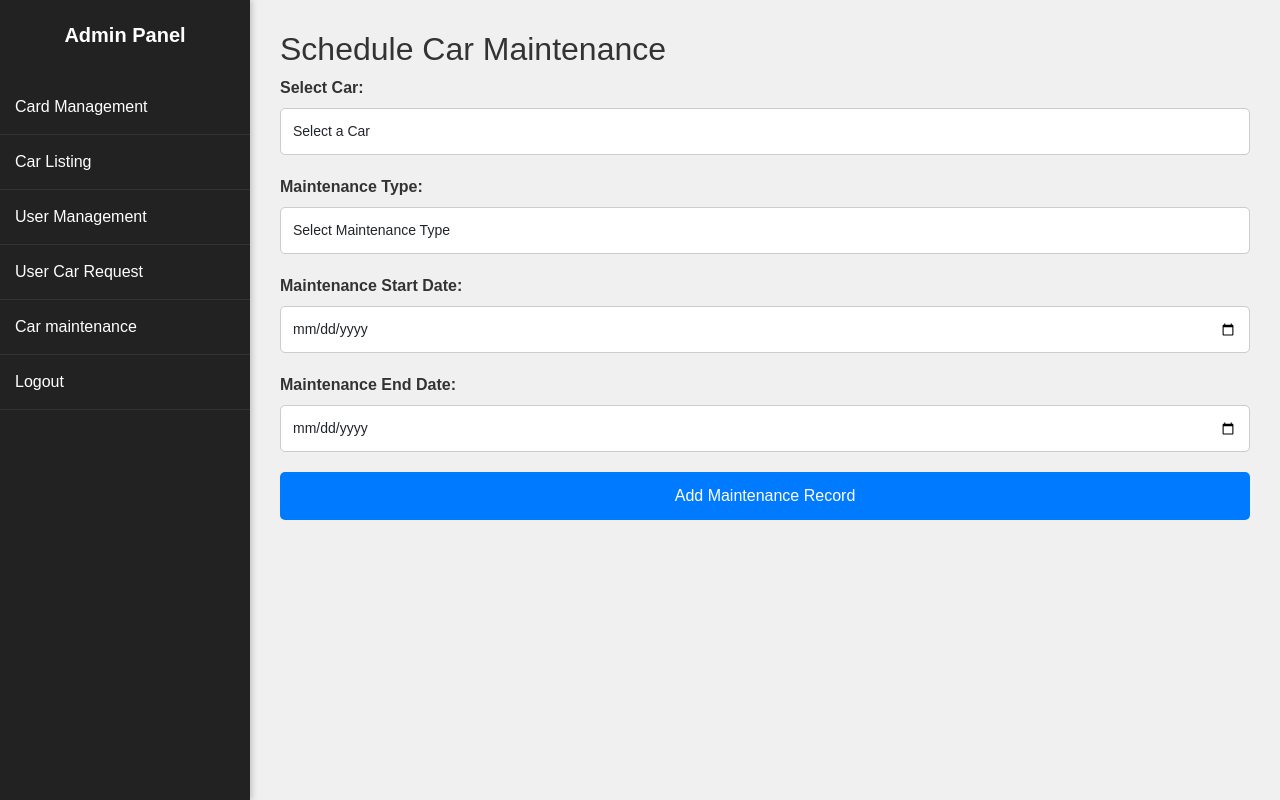
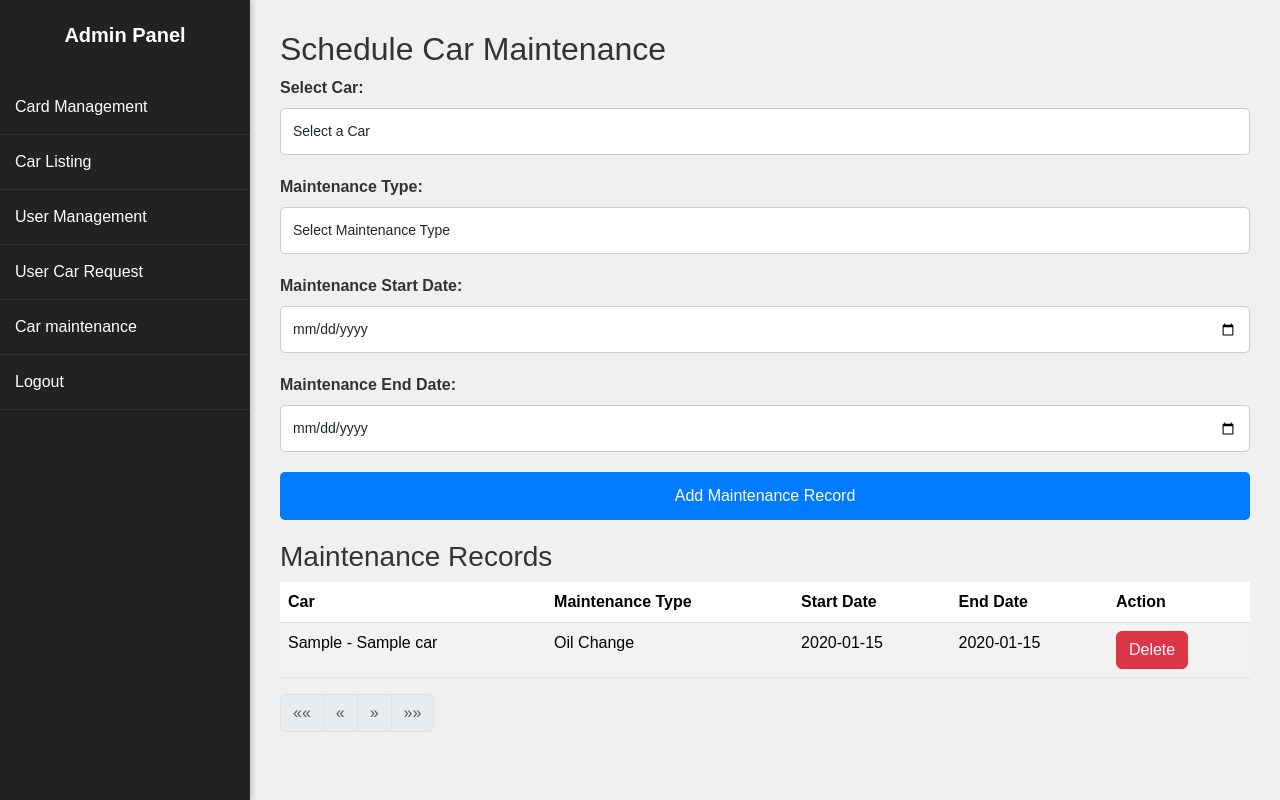
Before and after one commit to Carnage112233/Car-Rental-Service-, a PHP site: page /admin/add_maintenance.php in a window 1280 px wide. Run offline with PHP 8.4, Linux system fonts and the light colour scheme; tables that the repository leaves empty hold one stand-in row (values such as "Sample post").

Commit message:
initial commit

```diff
--- a/carrental/admin/add_maintenance.php
+++ b/carrental/admin/add_maintenance.php
@@ -7,7 +7,7 @@ $errors = [];
 if ($_SERVER['REQUEST_METHOD'] === 'POST') {
     $car_id = $_POST['car_id'];
     $maintenance_type = $_POST['maintenance_type'];
-    $start_date = $_POST['maintenance_start_date'];  // Updated field name
+    $start_date = $_POST['maintenance_start_date'];
     $end_date = $_POST['maintenance_end_date'];
 
     // Validate fields
@@ -20,16 +20,16 @@ if ($_SERVER['REQUEST_METHOD'] === 'POST') {
     if (empty($errors)) {
         try {
             $sql = "INSERT INTO cars_maintenance (car_id, maintenance_type, maintenance_start_date, maintenance_end_date)
-                    VALUES (:car_id, :maintenance_type, :maintenance_start_date, :maintenance_end_date)"; // Updated column names
+                    VALUES (:car_id, :maintenance_type, :maintenance_start_date, :maintenance_end_date)";
             $stmt = $pdo->prepare($sql);
             $stmt->execute([
                 ':car_id' => $car_id,
                 ':maintenance_type' => htmlspecialchars($maintenance_type),
-                ':maintenance_start_date' => $start_date,  // Updated parameter name
-                ':maintenance_end_date' => $end_date       // Updated parameter name
+                ':maintenance_start_date' => $start_date,
+                ':maintenance_end_date' => $end_date
             ]);
 
-            $_SESSION['success_message'] = "Maintenance record added successfully!";
+            $_SESSION['success_message'] = "Maintenance record for the car has been added successfully!";
             header("Location: add_maintenance.php");
             exit;
         } catch (PDOException $e) {
@@ -49,6 +49,14 @@ if ($_SERVER['REQUEST_METHOD'] === 'POST') {
             echo "<li>$error</li>";
         }
         echo '</ul>';
+    }
+
+    // Display success message
+    if (isset($_SESSION['success_message'])) {
+        echo '<div class="alert alert-success" role="alert">';
+        echo $_SESSION['success_message'];
+        unset($_SESSION['success_message']);  // Remove message after displaying it
+        echo '</div>';
     }
 
     // Fetch available cars
@@ -81,17 +89,99 @@ if ($_SERVER['REQUEST_METHOD'] === 'POST') {
         </div>
 
         <div class="form-group">
-            <label for="maintenance_start_date">Maintenance Start Date:</label> <!-- Updated field name -->
-            <input type="date" name="maintenance_start_date" id="maintenance_start_date" required class="form-control"> <!-- Updated field name -->
+            <label for="maintenance_start_date">Maintenance Start Date:</label>
+            <input type="date" name="maintenance_start_date" id="maintenance_start_date" required class="form-control">
         </div>
 
         <div class="form-group">
-            <label for="maintenance_end_date">Maintenance End Date:</label> <!-- Updated field name -->
-            <input type="date" name="maintenance_end_date" id="maintenance_end_date" required class="form-control"> <!-- Updated field name -->
+            <label for="maintenance_end_date">Maintenance End Date:</label>
+            <input type="date" name="maintenance_end_date" id="maintenance_end_date" required class="form-control">
         </div>
 
-        <button type="submit" class="btn btn-primary">Add Maintenance Record</button>
+        <!-- Shorten button and add margin below -->
+        <button type="submit" class="btn btn-primary btn-sm" style="margin-bottom: 20px;">Add Maintenance Record</button>
     </form>
+
+    <!-- Maintenance Records Table -->
+    <h3>Maintenance Records</h3>
+    <?php
+    // Pagination logic
+    $limit = 5;  // Records per page
+    $page = isset($_GET['page']) ? (int)$_GET['page'] : 1;
+    $offset = ($page - 1) * $limit;
+
+    $stmt = $pdo->prepare("SELECT m.maintenance_id, c.name AS car_name, c.brand AS car_brand, m.maintenance_type, m.maintenance_start_date, m.maintenance_end_date
+                           FROM cars_maintenance m
+                           JOIN cars c ON m.car_id = c.car_id
+                           LIMIT :limit OFFSET :offset");
+    $stmt->bindParam(':limit', $limit, PDO::PARAM_INT);
+    $stmt->bindParam(':offset', $offset, PDO::PARAM_INT);
+    $stmt->execute();
+    $maintenance_records = $stmt->fetchAll(PDO::FETCH_ASSOC);
+
+    // Display records
+    if ($maintenance_records):
+    ?>
+    <table class="table table-striped">
+        <thead>
+            <tr>
+                <th>Car</th>
+                <th>Maintenance Type</th>
+                <th>Start Date</th>
+                <th>End Date</th>
+                <th>Action</th>
+            </tr>
+        </thead>
+        <tbody>
+            <?php foreach ($maintenance_records as $record): ?>
+            <tr>
+                <td><?= htmlspecialchars($record['car_brand'] . ' - ' . $record['car_name']); ?></td>
+                <td><?= htmlspecialchars($record['maintenance_type']); ?></td>
+                <td><?= $record['maintenance_start_date']; ?></td>
+                <td><?= $record['maintenance_end_date']; ?></td>
+                <td>
+                    <a href="delete_maintenance.php?id=<?= $record['maintenance_id']; ?>" class="btn btn-danger" onclick="return confirm('Are you sure you want to delete this record?')">Delete</a>
+                </td>
+            </tr>
+            <?php endforeach; ?>
+        </tbody>
+    </table>
+
+    <!-- Pagination -->
+    <?php
+    $stmt = $pdo->query("SELECT COUNT(*) FROM cars_maintenance");
+    $total_records = $stmt->fetchColumn();
+    $total_pages = ceil($total_records / $limit);
+    ?>
+
+    <nav aria-label="Page navigation">
+        <ul class="pagination">
+            <li class="page-item <?= $page == 1 ? 'disabled' : ''; ?>">
+                <a class="page-link" href="?page=1" aria-label="First">
+                    <span aria-hidden="true">&laquo;&laquo;</span>
+                </a>
+            </li>
+            <li class="page-item <?= $page == 1 ? 'disabled' : ''; ?>">
+                <a class="page-link" href="?page=<?= $page - 1; ?>" aria-label="Previous">
+                    <span aria-hidden="true">&laquo;</span>
+                </a>
+            </li>
+            <li class="page-item <?= $page == $total_pages ? 'disabled' : ''; ?>">
+                <a class="page-link" href="?page=<?= $page + 1; ?>" aria-label="Next">
+                    <span aria-hidden="true">&raquo;</span>
+                </a>
+            </li>
+            <li class="page-item <?= $page == $total_pages ? 'disabled' : ''; ?>">
+                <a class="page-link" href="?page=<?= $total_pages; ?>" aria-label="Last">
+                    <span aria-hidden="true">&raquo;&raquo;</span>
+                </a>
+            </li>
+        </ul>
+    </nav>
+
+    <?php else: ?>
+        <p>No maintenance records found.</p>
+    <?php endif; ?>
 </main>
 
 <?php include '../includes/admin_footer.php'; ?>
```
Also changed, not shown: carrental/admin/delete_maintenance.php (added, +25 -0 lines).
